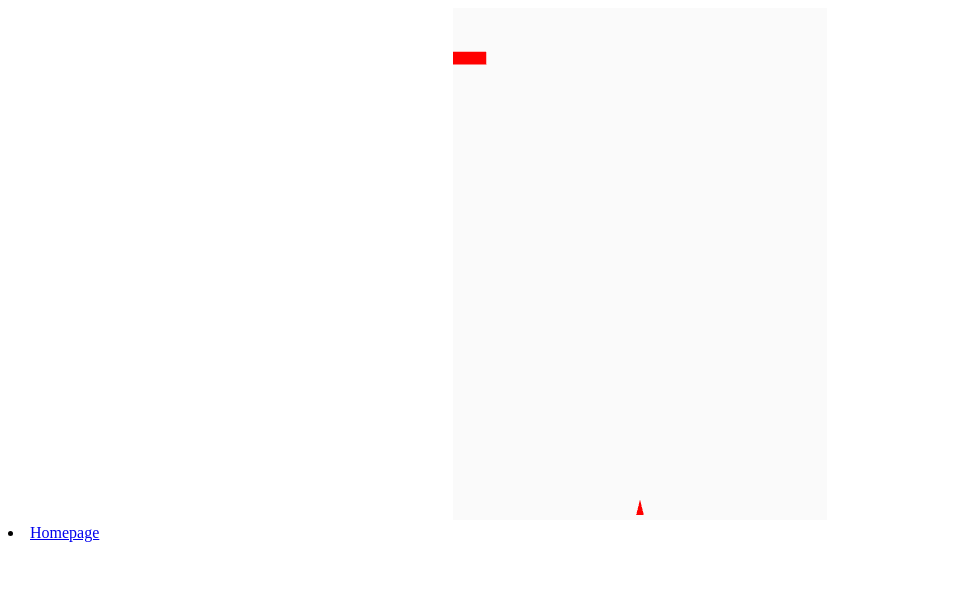
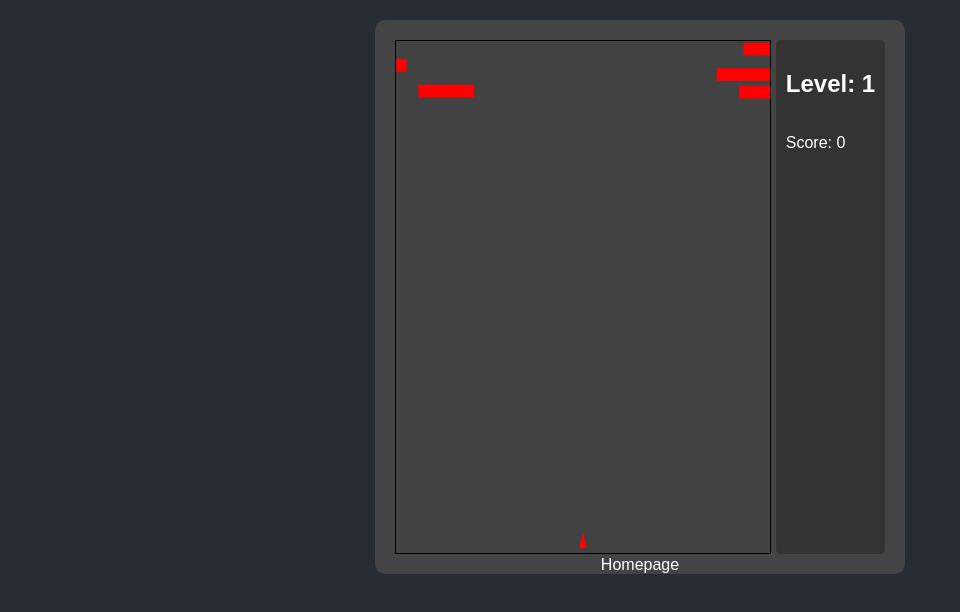
Before and after one commit to sturla-freyr/sturla-freyr.github.io, a plain HTML site: page verkefni1/duckHunt.html in a window 1280 px wide. Shown: the whole page, without its empty margins (0-960 px from the left). Drawn offline with Linux system fonts and the light colour scheme.

Commit message:
Duck Hunt v2

```diff
--- a/verkefni1/dh.js
+++ b/verkefni1/dh.js
@@ -1,15 +1,20 @@
+import {createBird, createBullet, checkCollision, getBoundingBox} from './utils.js'
+
 var gl;
-var points;
+var canvas;
+
 var mouseX;
 var movement = false;
 
-var bullets = [];
+var level;
+var score = 0;
 var bulletSpeed = 0.01;
-var maxBullets = 3;
+var maxBullets = 30;
 var bulletPool = [];
+var hits;
 
-var birds = [];
-var maxBirds = 3;
+var maxBirds = 25;
+var levelBirds;
 var birdSpeedRange = [0.003, 0.01];
 var birdHeightRange = [0.75, 0.95];
 var birdPool = [];
@@ -23,7 +28,7 @@ var vPosition;
 
 window.onload = function init()
 {
-    var canvas = document.getElementById( "gl-canvas" );
+    canvas = document.getElementById( "gl-canvas" );
 
     gl = WebGLUtils.setupWebGL( canvas );
     if ( !gl ) { alert( "WebGL isn't available" ); }
@@ -33,6 +38,7 @@ window.onload = function init()
         -0.02, -0.98,
         0, -0.92,
     ]);
+
     //  Configure WebGL
     gl.viewport( 0, 0, canvas.width, canvas.height );
     gl.clearColor( 0.0, 0.0, 0.0, 0.02 );
@@ -63,6 +69,19 @@ window.onload = function init()
     gl.bindBuffer(gl.ARRAY_BUFFER, bulletBufferId);
     gl.bufferData(gl.ARRAY_BUFFER, maxBullets * 12 * 4, gl.DYNAMIC_DRAW);
 
+    for (let i = 0; i < maxBirds; i++) {
+        birdPool.push(createBird());
+    }
+
+    for (let i = 0; i < maxBullets; i++) {
+        bulletPool.push(createBullet());
+    }
+
+    listenForCanvasEvents()
+    startLevel(1);
+};
+
+function listenForCanvasEvents(){
     canvas.addEventListener("mousedown", function(e){
         movement = true;
         mouseX = e.offsetX;
@@ -85,36 +104,6 @@ window.onload = function init()
             gl.bufferSubData(gl.ARRAY_BUFFER, 0, vertices);
         }
     });
-
-    for (let i = 0; i < maxBirds; i++) {
-        birdPool.push(createBird());
-    }
-
-    for (let i = 0; i < maxBirds; i++) {
-        addBird();
-    }
-
-    for (let i = 0; i < maxBullets; i++) {
-        bulletPool.push(createBullet());
-    }
-
-
-    render();
-};
-
-function createBullet() {
-    return {
-        vertices: new Float32Array(12), // 6 vertices * 2 coordinates
-        visible: false
-    };
-}
-
-function createBird() {
-    return {
-        vertices: new Float32Array(12), // 6 vertices * 2 coordinates
-        speed: 0,
-        visible: false
-    };
 }
 
 function addBird() {
@@ -141,7 +130,7 @@ function addBird() {
         birdX - 0.3 * direction, birdY,
         birdX - 0.3 * direction, birdY + 0.05
     ]);
-    inactiveBird.speed = birdSpeed * direction;
+    inactiveBird.speed = (birdSpeed + (level/1000)) * direction;
     inactiveBird.visible = true;
 
     gl.bindBuffer(gl.ARRAY_BUFFER, birdBufferId);
@@ -175,44 +164,6 @@ function shootBullet() {
     gl.bufferSubData(gl.ARRAY_BUFFER, bulletPool.indexOf(inactiveBullet) * 12 * 4, inactiveBullet.vertices);
 }
 
-function resetBird(bird, index) {
-    var birdX = Math.random() > 0.5 ? -1.3 : 1.3;
-    var birdY = Math.random() * (birdHeightRange[1] - birdHeightRange[0]) + birdHeightRange[0];
-    var direction = birdX < 0 ? 1 : -1;
-
-    bird.vertices = new Float32Array([
-        birdX, birdY,
-        birdX - 0.3 * direction, birdY,
-        birdX, birdY + 0.05,
-        birdX, birdY + 0.05,
-        birdX - 0.3 * direction, birdY,
-        birdX - 0.3 * direction, birdY + 0.05
-    ]);
-
-    bird.speed = direction * (Math.random() * (birdSpeedRange[1] - birdSpeedRange[0]) + birdSpeedRange[0]);
-
-    gl.bindBuffer(gl.ARRAY_BUFFER, birdBufferId);
-    gl.bufferSubData(gl.ARRAY_BUFFER, index * 12 * 4, bird.vertices);
-}
-
-function getBoundingBox(vertices) {
-    var minX = Math.min(vertices[0], vertices[2], vertices[4]);
-    var maxX = Math.max(vertices[0], vertices[2], vertices[4]);
-    var minY = Math.min(vertices[1], vertices[3], vertices[5]);
-    var maxY = Math.max(vertices[1], vertices[3], vertices[5]);
-
-    return { minX, maxX, minY, maxY };
-}
-
-function checkCollision(bulletBox, birdBox) {
-    return (
-        bulletBox.maxX > birdBox.minX &&
-        bulletBox.minX < birdBox.maxX &&
-        bulletBox.maxY > birdBox.minY &&
-        bulletBox.minY < birdBox.maxY
-    );
-}
-
 function render() {
     gl.clear(gl.COLOR_BUFFER_BIT);
 
@@ -230,7 +181,7 @@ function render() {
                 bullet.vertices[i] += bulletSpeed;
             }
 
-            if (bullet.vertices[1] > 1.0) {
+            if (bullet.vertices[1] > 1.1) {
                 bullet.visible = false;
             } else {
                 gl.bufferSubData(gl.ARRAY_BUFFER, bulletIndex * 12 * 4, bullet.vertices);
@@ -241,9 +192,13 @@ function render() {
                     if (bird.visible) {
                         var birdBox = getBoundingBox(bird.vertices);
                         if (checkCollision(bulletBox, birdBox)) {
+                            hits++;
                             bird.visible = false;
                             bullet.visible = false;
-                            console.log("Collision detected between bullet and bird!");
+                            increaseScore();
+                            if (hits == levelBirds){
+                                startLevel(level+1);
+                            }
                         }
                     }
                 });
@@ -270,6 +225,31 @@ function render() {
             }
         }
     });
-
     window.requestAnimFrame(render);
 }
+
+function startLevel(lvl){
+    if (lvl > 5){
+        console.log("game won!")
+    }
+    level = lvl;
+    var b = maxBirds/5;
+    b *= level;
+    levelBirds = b;
+    hits = 0;
+
+    for (let i = 0; i < b; i++) {
+        addBird();
+    }
+    render()
+}
+
+function updateLevelInfo() {
+    document.getElementById('level-number').textContent = level;
+    document.getElementById('score-number').textContent = score;
+}
+
+function increaseScore() {
+    score += level;
+    updateLevelInfo();
+}
--- a/verkefni1/duckHunt.html
+++ b/verkefni1/duckHunt.html
@@ -1,10 +1,9 @@
-
 <!DOCTYPE html>
 <html>
 <head>
+<link rel="stylesheet" href="styles.css" />
 <meta http-equiv="Content-Type" content="text/html;charset=utf-8" >
 <title>DUCKS</title>
-
 
 <script id="vertex-shader" type="x-shader/x-vertex">
 attribute vec4 vPosition;
@@ -29,13 +28,19 @@ main()
 <script type="text/javascript" src="../Common/webgl-utils.js"></script>
 <script type="text/javascript" src="../Common/initShaders.js"></script>
 <script type="text/javascript" src="../Common/MV.js"></script>
-<script type="text/javascript" src="dh.js"></script>
+<script type="module" src="./dh.js"></script>
 </head>
 
 <body>
-    <center><canvas id="gl-canvas" width="374" height="512">
-    Oops ... your browser doesn't support the HTML5 canvas element
-    </canvas></center>
+    <div id="game-container">
+        <canvas id="gl-canvas" width="374" height="512">
+            Oops ... your browser doesn't support the HTML5 canvas element
+        </canvas>
+        <div id="level-info">
+            <h2>Level: <span id="level-number">1</span></h2>
+            <p>Score: <span id="score-number">0</span></p>
+        </div>
+    </div>
     <li><a href="../index.html">Homepage</a></li>
 </body>
 </html>
--- /dev/null
+++ b/verkefni1/styles.css
@@ -0,0 +1,59 @@
+/* Wrapper for canvas and level info */
+#game-container {
+    display: flex;
+    justify-content: flex-start;
+    align-items: stretch;
+    max-width: 500px;
+    margin: 20px auto; /* Center the container on the page */
+    padding: 20px;
+    background-color: #444;
+    border-radius: 10px;
+}
+
+/* Canvas styling */
+#gl-canvas {
+    border: 1px solid black;
+    flex-shrink: 0; /* Prevent the canvas from shrinking or stretching */
+    height: auto; /* Ensure the canvas keeps its natural height */
+}
+
+/* Level info styling */
+#level-info {
+    margin-left: 5px; /* Minimized space between canvas and level info */
+    font-family: Arial, sans-serif;
+    color: white;
+    background-color: #333;
+    padding: 10px;
+    border-radius: 5px;
+    display: flex;
+    flex-direction: column;
+    justify-content: flex-start;
+}
+
+/* General body styling */
+body, html {
+    background-color: #282c34;
+    color: white;
+    font-family: Arial, sans-serif;
+    margin: 0;
+    padding: 0;
+    display:flex;
+    flex-direction: column;
+    justify-content: center;
+    align-items: center;
+}
+
+/* Styling the homepage link */
+li {
+    list-style: none;
+    margin-top: -38px;
+}
+
+a {
+    color: white;
+    text-decoration: none;
+}
+
+a:hover {
+    text-decoration: underline;
+}
--- /dev/null
+++ b/verkefni1/utils.js
@@ -0,0 +1,32 @@
+export function createBullet() {
+    return {
+        vertices: new Float32Array(12), // 6 vertices * 2 coordinates
+        visible: false
+    };
+}
+
+export function createBird() {
+    return {
+        vertices: new Float32Array(12), // 6 vertices * 2 coordinates
+        speed: 0,
+        visible: false
+    };
+}
+
+export function getBoundingBox(vertices) {
+    var minX = Math.min(vertices[0], vertices[2], vertices[4]);
+    var maxX = Math.max(vertices[0], vertices[2], vertices[4]);
+    var minY = Math.min(vertices[1], vertices[3], vertices[5]);
+    var maxY = Math.max(vertices[1], vertices[3], vertices[5]);
+
+    return { minX, maxX, minY, maxY };
+}
+
+export function checkCollision(bulletBox, birdBox) {
+    return (
+        bulletBox.maxX > birdBox.minX &&
+        bulletBox.minX < birdBox.maxX &&
+        bulletBox.maxY > birdBox.minY &&
+        bulletBox.minY < birdBox.maxY
+    );
+}
```
Also changed, not shown: index.html (+1 -1 lines).
